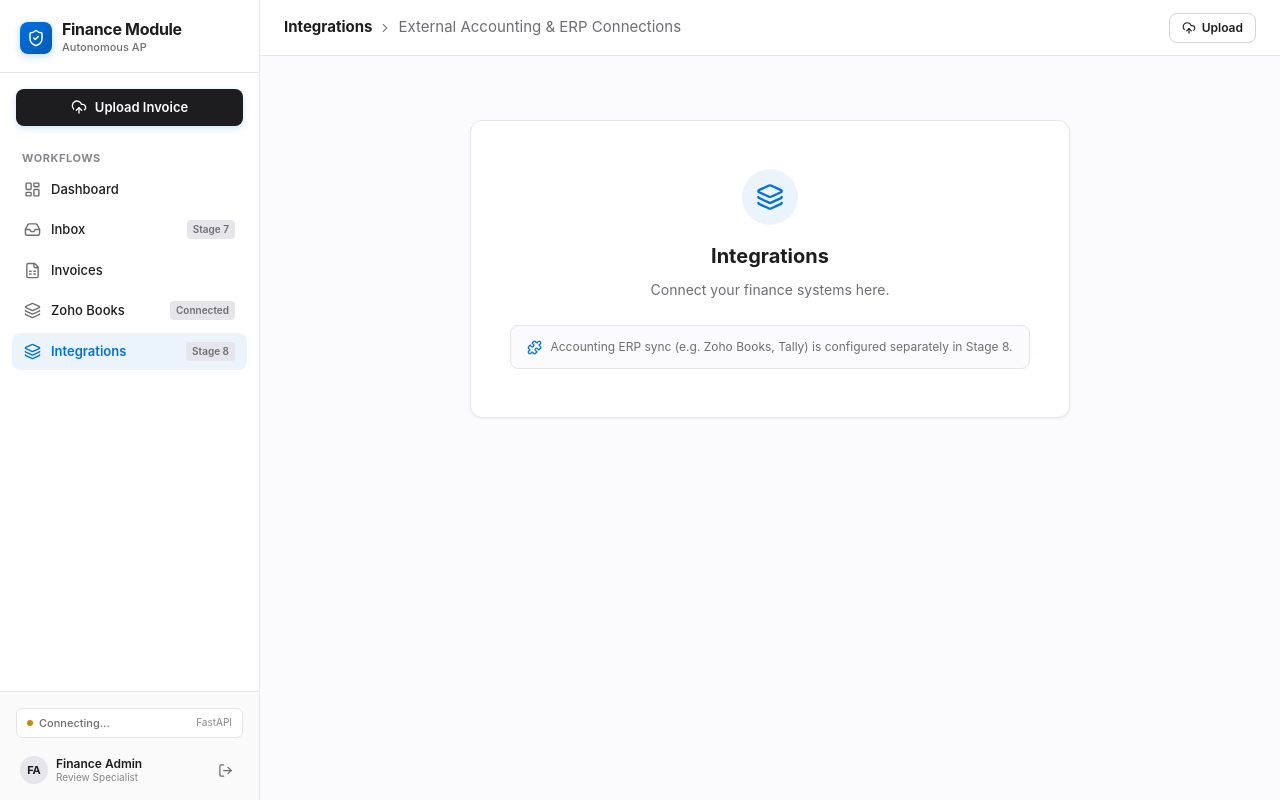
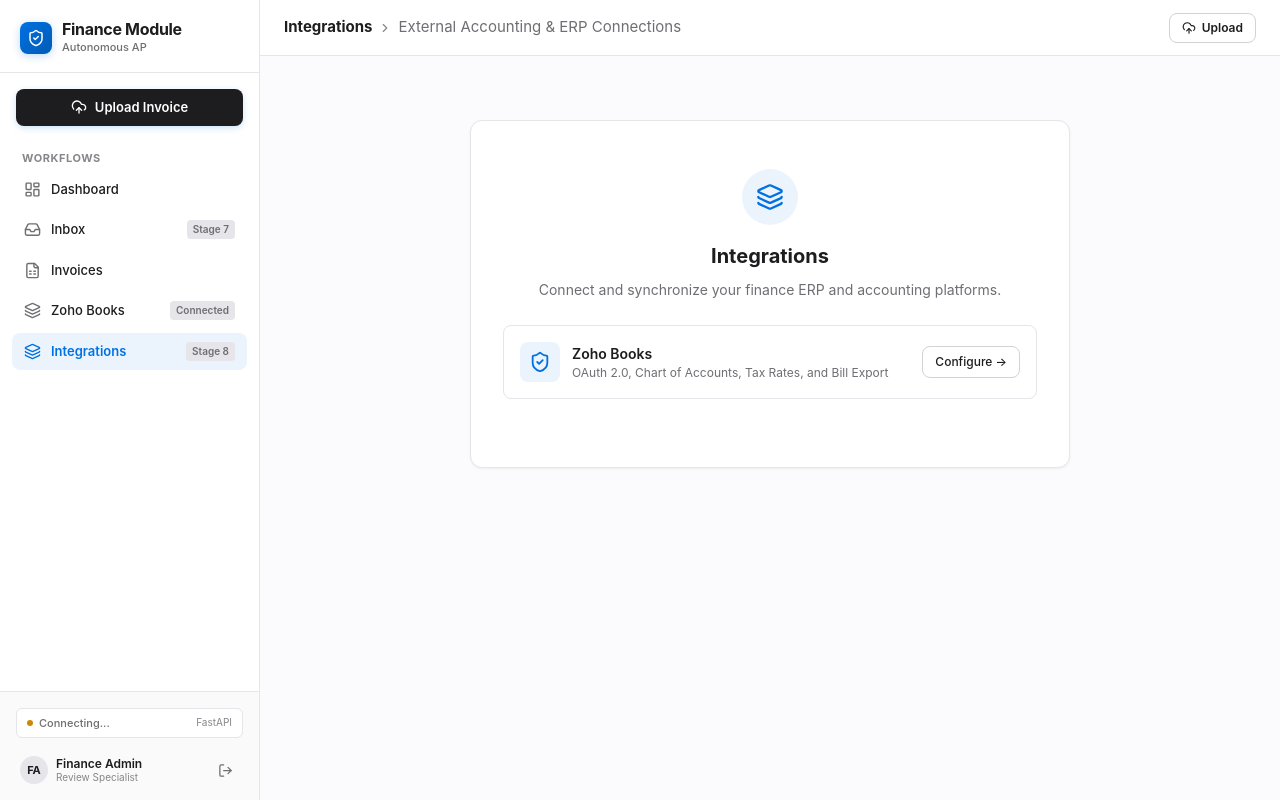
Before and after one commit to Karthik95154/Karthik_Finance, a Next.js app in the folder frontend/: page /integrations in a window 1280 px wide. Built offline with nearby package versions, Linux system fonts and the light colour scheme; no server answers.

Commit message:
Integrate abhishek with zoho (#6)
* feat: link /integrations to /finance/settings

* chore: update backend requirements.txt with all required packages

```diff
--- a/frontend/src/app/integrations/page.tsx
+++ b/frontend/src/app/integrations/page.tsx
@@ -57,24 +57,63 @@
             marginBottom: "24px",
           }}
         >
-          Connect your finance systems here.
+          Connect and synchronize your finance ERP and accounting platforms.
         </p>
 
         <div
           style={{
-            background: "var(--bg-main)",
-            border: "1px solid var(--border-subtle)",
-            borderRadius: "var(--radius-sm)",
-            padding: "12px 16px",
-            fontSize: "12px",
-            color: "var(--text-secondary)",
-            display: "inline-flex",
-            alignItems: "center",
-            gap: "8px",
+            display: "flex",
+            flexDirection: "column",
+            gap: "12px",
+            textAlign: "left",
+            marginBottom: "20px",
           }}
         >
-          <Puzzle size={15} color="var(--accent)" />
-          <span>Accounting ERP sync (e.g. Zoho Books, Tally) is configured separately in Stage 8.</span>
+          <a
+            href="/finance/settings"
+            style={{
+              display: "flex",
+              alignItems: "center",
+              justifyContent: "space-between",
+              padding: "16px",
+              background: "#ffffff",
+              border: "1px solid var(--border-subtle)",
+              borderRadius: "var(--radius-sm)",
+              textDecoration: "none",
+              transition: "border-color var(--transition-fast)",
+            }}
+          >
+            <div style={{ display: "flex", alignItems: "center", gap: "12px" }}>
+              <div
+                style={{
+                  width: "40px",
+                  height: "40px",
+                  borderRadius: "8px",
+                  background: "rgba(0, 113, 227, 0.08)",
+                  display: "flex",
+                  alignItems: "center",
+                  justifyContent: "center",
+                  color: "var(--accent)",
+                }}
+              >
+                <ShieldCheck size={22} />
+              </div>
+              <div>
+                <div style={{ fontSize: "14px", fontWeight: "600", color: "var(--text-primary)" }}>
+                  Zoho Books
+                </div>
+                <div style={{ fontSize: "12px", color: "var(--text-secondary)" }}>
+                  OAuth 2.0, Chart of Accounts, Tax Rates, and Bill Export
+                </div>
+              </div>
+            </div>
+            <span
+              className="btn btn-secondary"
+              style={{ padding: "6px 12px", fontSize: "12px" }}
+            >
+              Configure →
+            </span>
+          </a>
         </div>
       </div>
     </AppShell>
```
Also changed, not shown: 1 other file (tests, documents, lock files or other folders).
